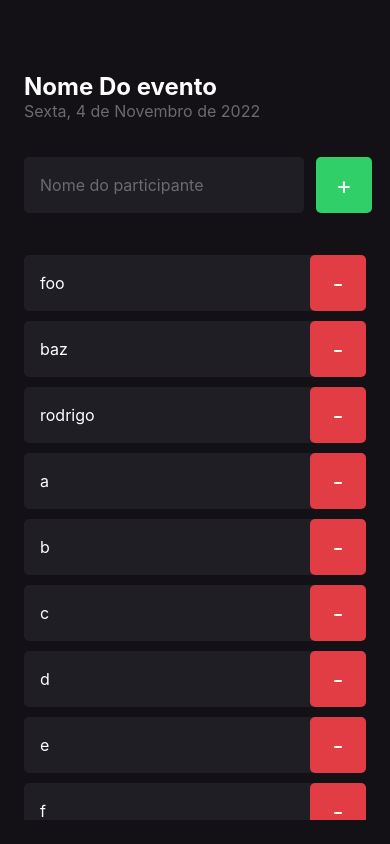
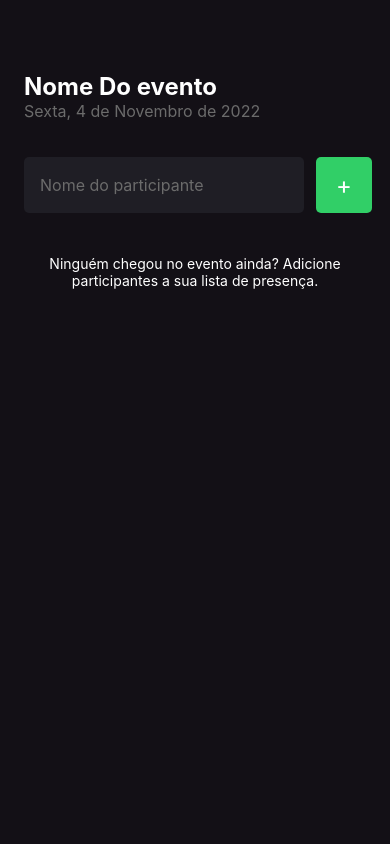
Before and after one commit to hanyelC/ignite-react-native-imhere, a React Native app: screen / in a window 390 px wide. Built offline with nearby package versions, Linux system fonts and the light colour scheme.

Commit message:
fix: start participants with empty array

```diff
--- a/src/screens/Home/index.tsx
+++ b/src/screens/Home/index.tsx
@@ -12,10 +12,8 @@ import { Participant } from '../../components/Participant'
 
 import { styles } from './styles'
 
-const list = ['foo', 'baz', 'rodrigo', 'a', 'b', 'c', 'd', 'e', 'f', 'g', 'h']
-
 export function Home() {
-  const [participants, setParticipants] = useState(list)
+  const [participants, setParticipants] = useState([])
   const [newParticipantName, setNewParticipantName] = useState('')
 
   function handleParticipantAdd() {
```
